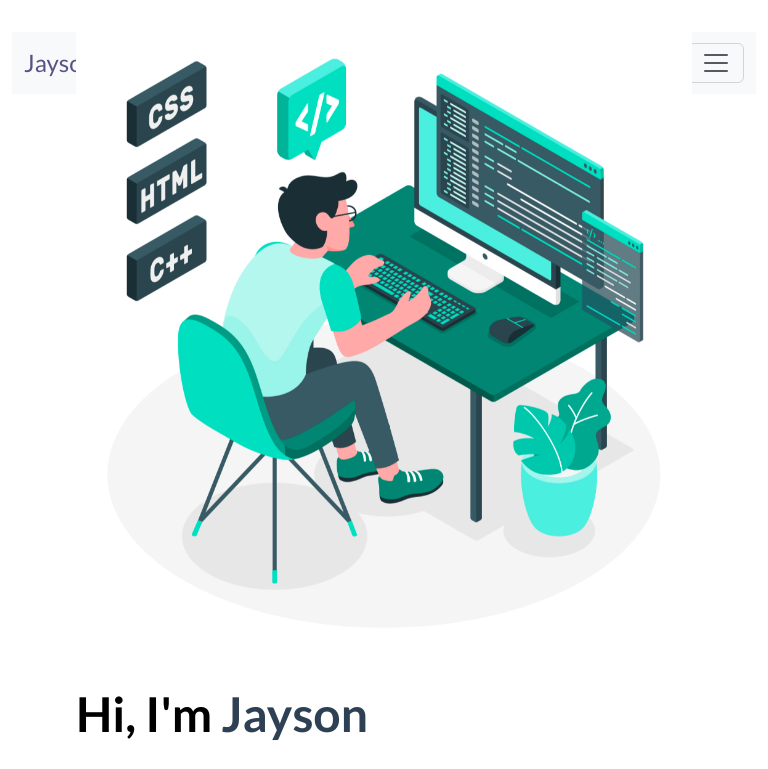
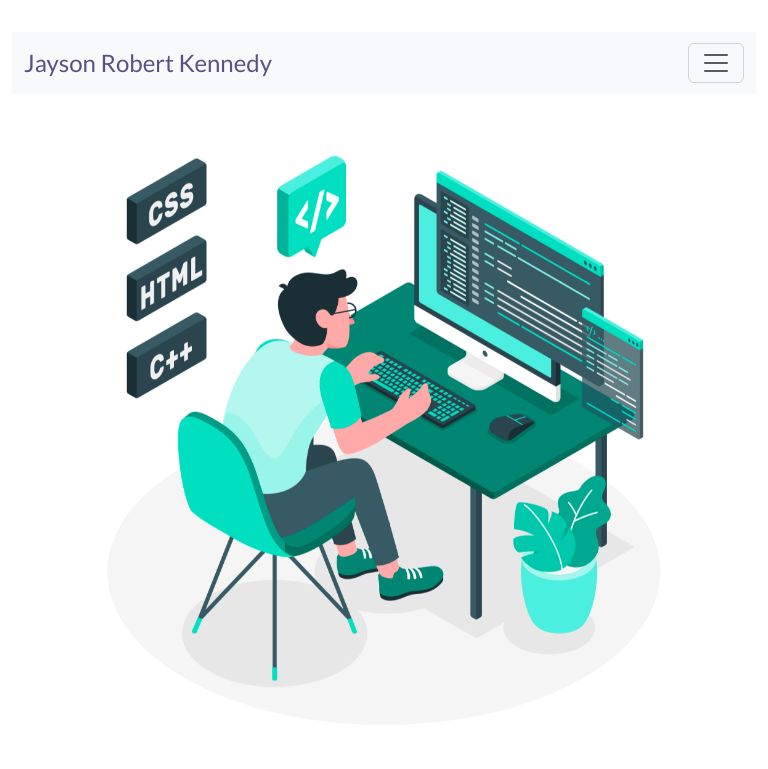
Before and after one commit to JAYSONRK/Jayson_Robert_Kennedy_Frontend_Final_Project_netlify, a React (Create React App) app: page / in a window 768 px wide. Shown: the top 769 px of the page. Built offline with nearby package versions, Linux system fonts and the light colour scheme.

Commit message:
Update index.css

```diff
--- a/src/index.css
+++ b/src/index.css
@@ -445,9 +445,9 @@
         height: 200px;
      }
 
-   .img-fluid .animated {
+   .animated {
         margin-top: 12rem;
-      }
+     }
  }
 
  @media (max-width: 375px) {
```
